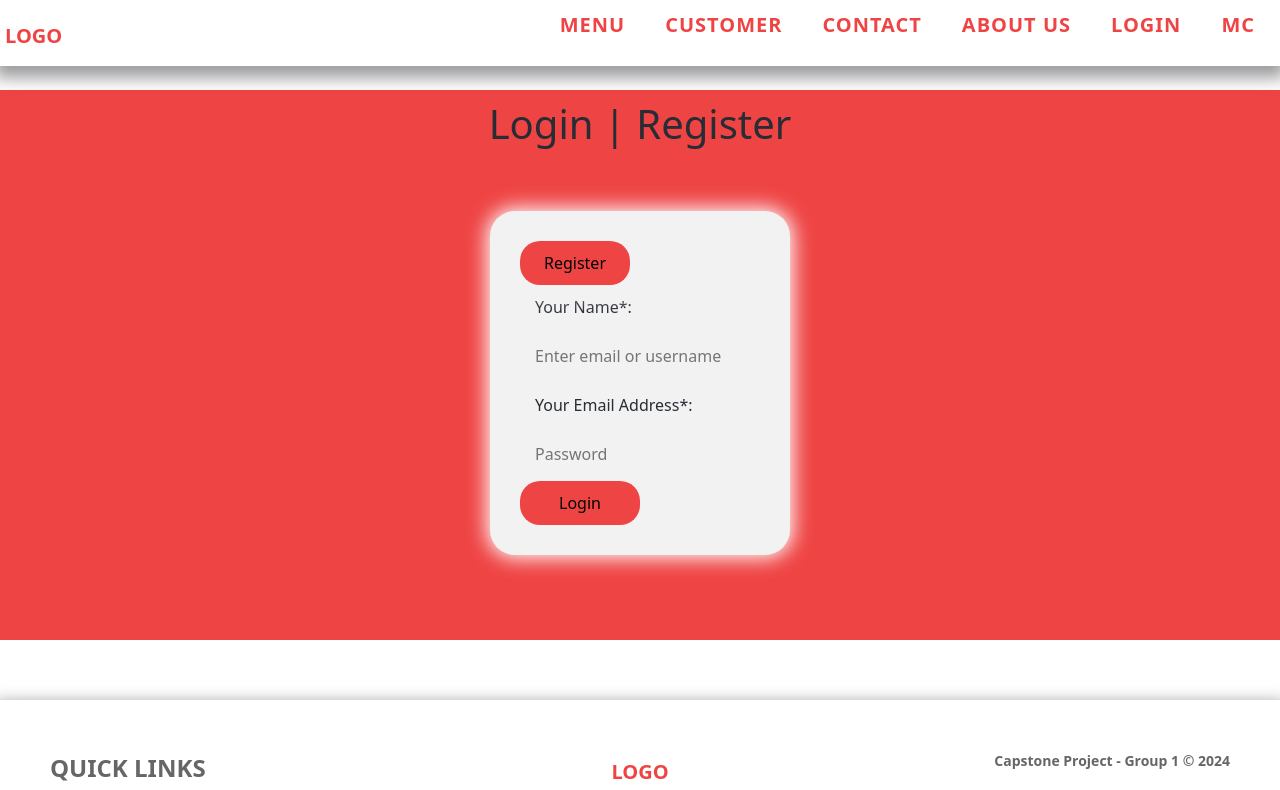
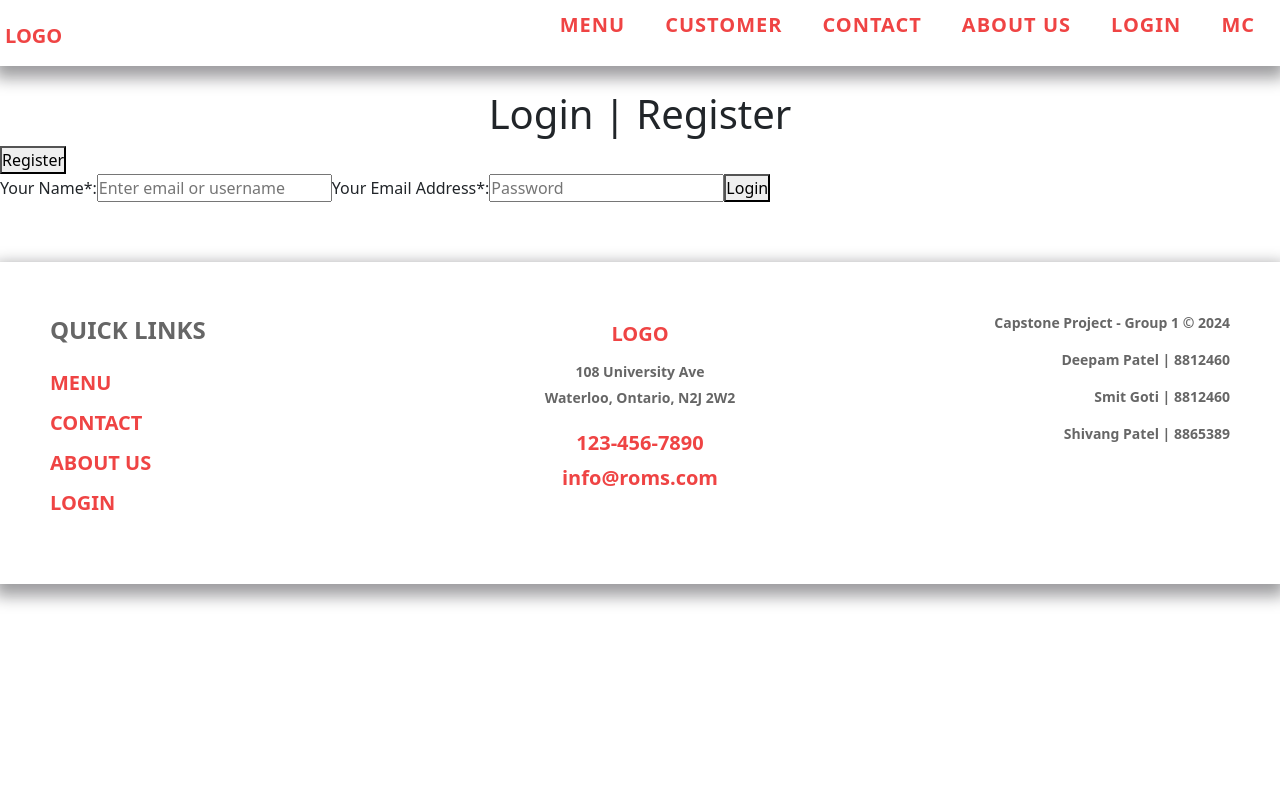
Before and after one commit to Smitgoti30/RestaurantOrderManagementSystem, a React (Create React App) app in the folder Solution/frontend/: page /login in a window 1280 px wide. Shown: the top 790 px of the page. Built offline with nearby package versions, Linux system fonts and the light colour scheme.

Commit message:
Update App.css
CSS changes

```diff
--- a/Solution/frontend/src/App.css
+++ b/Solution/frontend/src/App.css
@@ -943,114 +943,3 @@ display: flex;
   padding: 30px;
   box-shadow: 0 0 20px 3px #fff;
 }
-
-/* css code for the login- registration page. */
-
-.login-div {
-  background-color: #ef4444;
-  display: flex;
-  flex-direction: column;
-  justify-content: space-between;
-  align-items: center;
-  width: 100vw;
-  height: 100%;
-  color: #282c34;
-  padding: 10px 0 0 0;
-}
-
-.form-div {
-  display: flex;
-  flex-direction: column;
-  justify-content: space-between;
-  background-color: #f2f2f2;
-  border-radius: 25px;
-  width: 300px;
-  height: auto;
-  margin: 55px 35px 85px 35px;
-  padding: 30px;
-  box-shadow: 0 0 20px 3px #fff;
-}
-
-.from-box {
-
-  display: flex;
-  flex-direction: column;
-  justify-content: space-between;
-  border-radius: 25px;
-  width: 300px;
-  height: auto;
-  margin: 35px 35px;
-
-}
-
-.button-box {
-  width: 220px;
-  height: 35px auto;
-  position: relative;
-  box-shadow: 0 0 20px 9px #f2f2f2;
-  border-radius: 20px;
-}
-
-.toggle-btn {
-  display: flex;
-  background-color: #ef4444;
-  flex-direction: column;
-  justify-content: center;
-  align-items: center;
-  padding: 10px 30px;
-  cursor: pointer;
-  width: 50%;
-  border: 0;
-  border-radius: 20px;
-  outline: none;
-  -webkit-border-radius: 20px;
-  -moz-border-radius: 20px;
-  -ms-border-radius: 20px;
-  -o-border-radius: 20px;
-}
-
-.input-field {
-  /* color: #fff; */
-  margin: 15px 0;
-  border-radius: 3px;
-  display: flex;
-  align-items: center;
-}
-
-.input {
-  width: auto;
-  background: transparent;
-  border: 0;
-  outline: 0;
-  /* padding: 10px 10px; */
-  margin: 15px 15px;
-}
-
-label {
-  width: auto;
-  /* background: transparent; */
-  border: 0;
-  outline: 0;
-  padding: 10px 15px;
-}
-
-#btn {
-  display: flex;
-  justify-content: center;
-  align-items: center;
-  top: 0;
-  left: 0;
-  width: 110px;
-  height: 100px;
-  background-color: #ef4444;
-  border-radius: 30px;
-  transition: 1s;
-}
-
-#login {
-  left: 50%;
-}
-
-#register {
-  left: 50%;
-}
```
